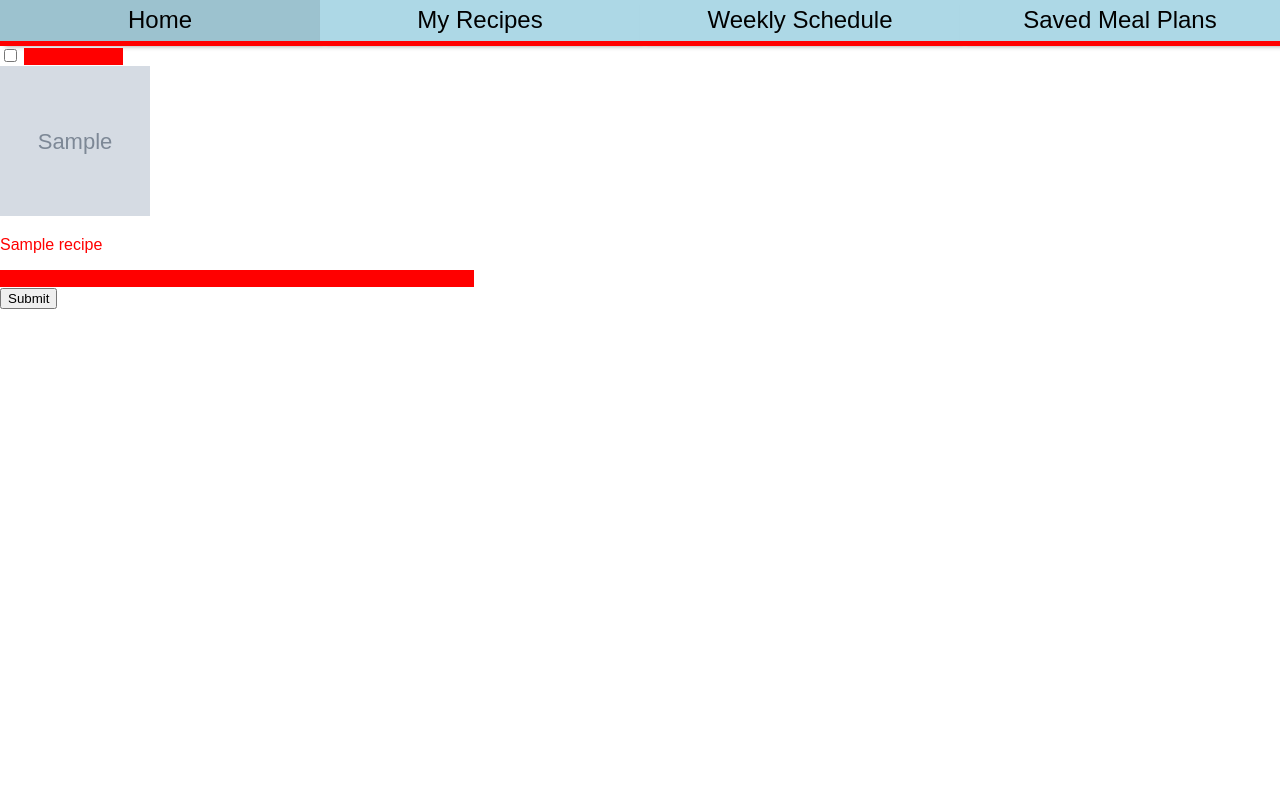
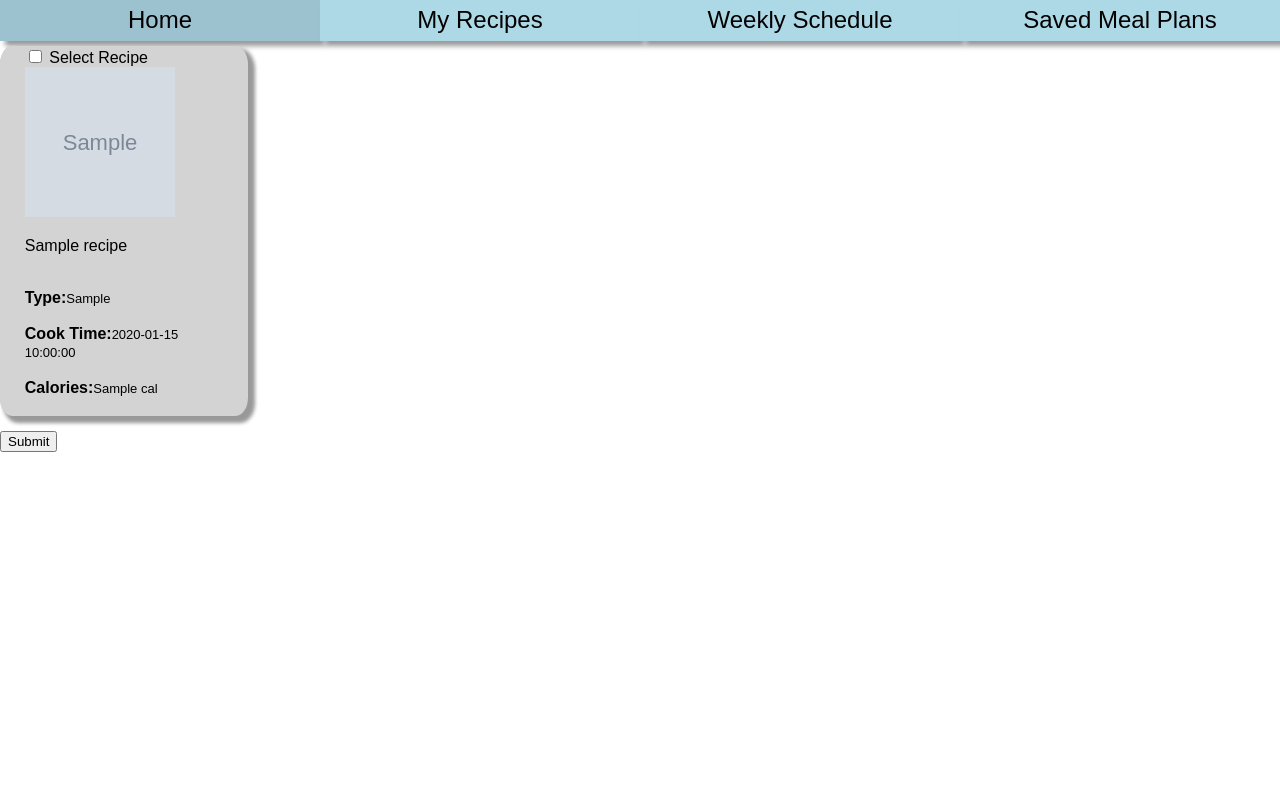
Before and after one commit to ZTurtle/WebDev, a PHP site: template WebDevProject/View/add_new_plan.php in a window 1280 px wide. Run offline with PHP 8.4, Linux system fonts and the light colour scheme; the template is opened without the code that fills it: most values are stand-ins (such as "Sample title", 1, 10 or a date in 2020); grey boxes marked "Sample" are stand-in pictures.

Commit message:
Added Search and updated Css for add new meal plan

```diff
--- a/WebDevProject/Controller/index.php
+++ b/WebDevProject/Controller/index.php
@@ -139,8 +139,8 @@
                 $minCal = filter_input(INPUT_POST, 'minCal');
                 $maxCal = filter_input(INPUT_POST, 'maxCal');
                 $mealType = filter_input(INPUT_POST, 'mealType');
-
-                $recipes = filter_recipes($minCal, $maxCal, $minCook, $maxCook, $mealType);
+                $search = filter_input(INPUT_POST, 'search');
+                $recipes = filter_recipes($minCal, $maxCal, $minCook, $maxCook, $mealType, $search);
 
                 include '../View/recipeView.php';
                 break;
--- a/WebDevProject/View/add_new_plan.php
+++ b/WebDevProject/View/add_new_plan.php
@@ -6,9 +6,14 @@
 <body>
 <form action = "../Controller/index.php" method = "post">
 <input type="hidden" name="action" value="add_plan_to_schedule">
-
+<div class="row">
 <?php foreach ($recipes as $recipe) :?>
-<div class = "row">
+    <div class = "column">
+    <table class= "add">
+                <tr>
+                </tr>
+                <tr class = "add">
+                <td class = "add">
 <?php
                         if ( strlen($recipe['RecipeName'])> 20){
                                 $name = substr($recipe['RecipeName'], 0,16) . "...";
@@ -23,12 +28,18 @@
                         <label for="vehicle1"> Select Recipe</label><br>'.
                         '<img src = "' . $recipe['ImageURL'].  ' "width = "150" height="150" alt = "Recipe Image">' .
                         '<p>'. $name . '</p>'.
-                        '<label> Type:</label>'. '<label>'. $recipe['MealType'] .'</label>' .
-                        '<label> Cook Time:</label>'. '<label>' . $recipe['CookTime']  .'</label>' .
-                        '<label> Calories:</label>'. '<label>' . $recipe['Cal'] .'</label>' ;
+                        '<br>'.'<span class="cardLabels"> Type:</span>'. '<span class= "labelContent">'. $recipe['MealType'] .'</span>'. '<br>' .
+                        '<br>'.'<span class="cardLabels"> Cook Time:</span>'. '<span class= "labelContent">' . $recipe['CookTime'] . '<br>' .
+                        '<br>'.'<span class="cardLabels"> Calories:</span>'. '<span class= "labelContent">' . $recipe['Cal'] . '<br>' .'<br>'  ;
+
                     ?>
+            </td>
+            </tr>
+            </table>
 </div>
 <?php endforeach; ?>
+
+</div>
 <input type= "submit" value="Submit">
 </form>
 </body>
--- a/WebDevProject/View/recipeView.php
+++ b/WebDevProject/View/recipeView.php
@@ -51,6 +51,11 @@ $recipes = [
     <form action="../Controller/index.php" method="post" id="filter_recipes">
         <input type="hidden" name="action" value="filter_recipes">
         <ul>
+        <li>
+        <div class= "search">
+        <input type="text" name = "search" placeholder="Search..">
+        </div>
+        </li>
         <li> <h3> Meal Type: </h3>
         <select name="mealType" id="mealType">
             <option value="All">All</option>
--- a/WebDevProject/main.css
+++ b/WebDevProject/main.css
@@ -67,10 +67,65 @@ footer {
 footer p {
     margin: 5px 0;
 }
-.row {
-    border-top: 5px solid red;
-    color: red;
+/*NEW */
+td, th {
+    text-align: left;
+    border-radius: 5%;
+    border-spacing: 10px;
+    font-family: Arial, Helvetica, sans-serif;
+    padding-left: 10%;
+    padding-right: 10%;
 }
-label{
-background-color: red;
+th {
+    padding-bottom: 5%;
 }
+
+
+h3 {
+    margin-top: 0;
+    margin-bottom: 0;
+
+}
+* {
+    box-sizing: border-box;
+  }
+
+  .row {
+    margin-left:-5px;
+    margin-right:-5px;
+  }
+
+.column {
+    float: left;
+    width:20%;
+    padding: 5px;
+}
+
+  /* Clearfix (clear floats) */
+  .row::after {
+    content: "";
+    clear: both;
+    display: table;
+  }
+
+.add {
+    background-color: lightgrey;
+    border-collapse: collapse;
+    border-spacing: 0;
+    width: 100%;
+    box-shadow: 5px 5px 5px #999;
+    border-radius: 5%;
+    margin-bottom: 10px;
+  }
+.cardLabels{
+  font-size: medium;
+  font-weight: bold;
+}
+.labelContent{
+  font-size: small;
+  padding-left: 0;
+  margin: 0;
+}
+tr{
+  border-radius: 5%;
+}
```
Also changed, not shown: WebDevProject/Model/filters.php (+23 -3 lines), WebDevProject/recipe_table.css (+10 -0 lines).
